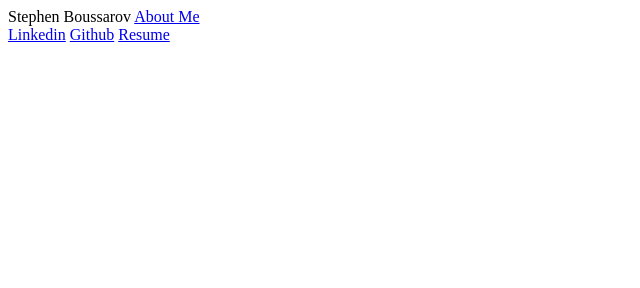
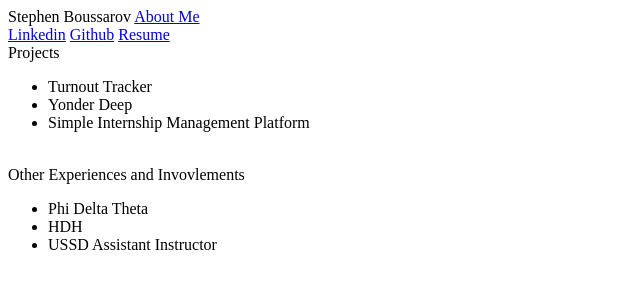
Before and after one commit to stephenbusi/Personal-Website, a plain HTML site: page pages/home.html in a window 1280 px wide. Shown: the whole page, without its empty margins (0-640 px from the left). Drawn offline with Linux system fonts and the light colour scheme.

Commit message:
added project pages

```diff
--- a/pages/home.html
+++ b/pages/home.html
@@ -9,9 +9,29 @@
 		<a href=aboutme.html>About Me</a>
 
 		<br>
-		<a href=http://linkedin.com>Linkedin</a>
-		<a href=http://github.com>Github</a>
+		<a href=https://www.linkedin.com/in/stephen-boussarov>Linkedin</a>
+		<a href=https://github.com/stephenbusi>Github</a>
 		<a href=../BoussarovResume.pdf>Resume</a>
+
+		<br>
+		Projects
+
+		<br>
+		<ul>
+			<li>Turnout Tracker</li>
+			<li>Yonder Deep</li>
+			<li>Simple Internship Management Platform</li>
+		</ul>
+
+		<br>
+		Other Experiences and Invovlements
+
+		<br>
+		<ul>
+			<li>Phi Delta Theta</li>
+			<li>HDH</li>
+			<li>USSD Assistant Instructor</li>
+		</ul>
 
 	</body>
 
```
Also changed, not shown: pages/projects/SIMP.html (added, +11 -0 lines), pages/projects/TurnoutTracker.html (added, +11 -0 lines), pages/projects/YonderDeep.html (added, +11 -0 lines).
